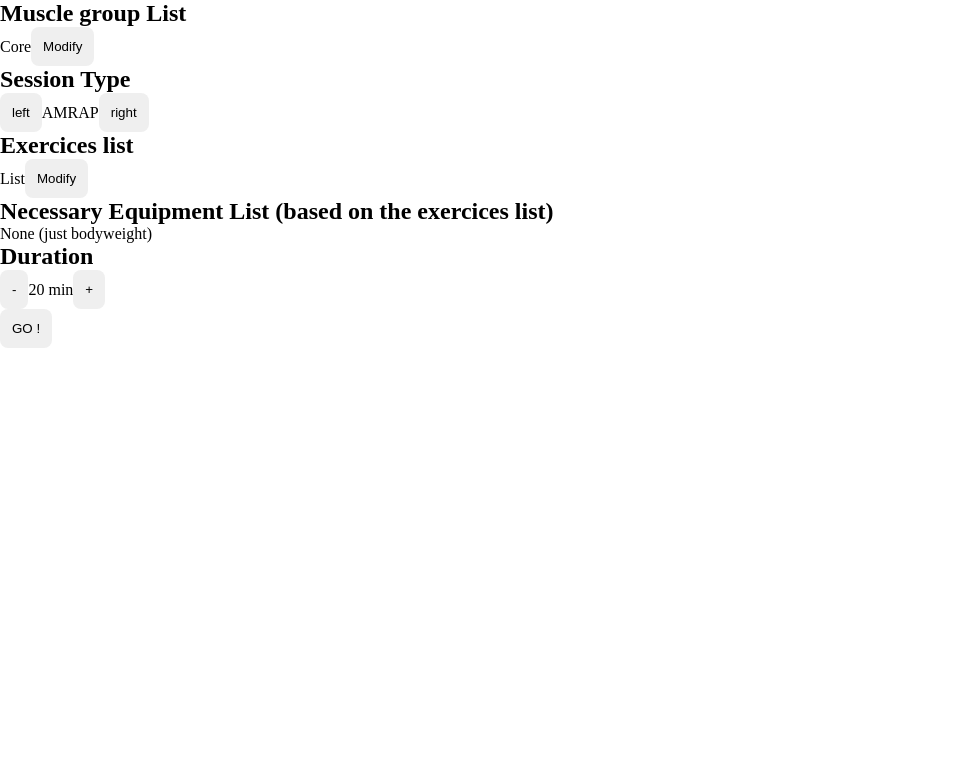
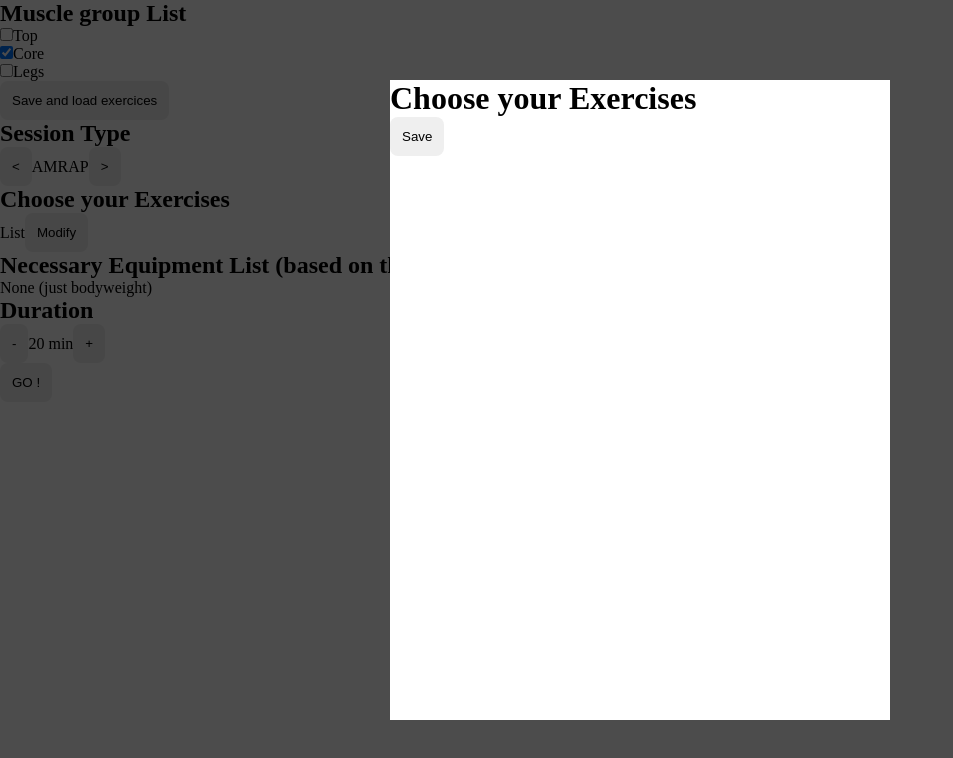
Before and after one commit to sam-ebe/workout-rush, a React (Vite) app: page / in a window 1280 px wide. Both pictures are taken after a click on the button "Modify". Shown: the top 758 px of the page, without its empty margins (0-953 px from the left). Built offline with nearby package versions, Linux system fonts and the light colour scheme.

Commit message:
added basic MuscleGroupList logic

```diff
--- /dev/null
+++ b/src/components/Modal.jsx
@@ -0,0 +1,35 @@
+import { styled } from "styled-components";
+import React from "react";
+import { Button } from "./Button";
+
+function Modal({ handleOpen, modalTitle }) {
+  return (
+    <Backdrop>
+      <StyledModal>
+        <h1>{modalTitle}</h1>
+        <Button onClick={handleOpen}>Save</Button>
+      </StyledModal>
+    </Backdrop>
+  );
+}
+
+export default Modal;
+
+const StyledModal = styled.div`
+  width: 80%;
+  max-width: 500px;
+  height: 80%;
+  background: white;
+  margin: auto;
+`;
+
+const Backdrop = styled.div`
+  display: flex;
+  position: absolute;
+  top: 0;
+  left: 0;
+  width: 100vw;
+  height: 100vh;
+  z-index: 2;
+  background: rgb(0, 0, 0, 0.7);
+`;
--- /dev/null
+++ b/src/components/MuscleGroupList.jsx
@@ -0,0 +1,48 @@
+import React from "react";
+import { Button } from "./Button";
+
+function MuscleGroupList({
+  allMuscleGroup,
+  selectedMuscleGroup,
+  handleChangeMuscleGroup,
+  isSavedMuscleGroup,
+  handleSaveMuscleGroup,
+}) {
+  const handleChange = (e) => {
+    handleChangeMuscleGroup(e.target.value);
+  };
+  const handleSave = () => {
+    handleSaveMuscleGroup(!isSavedMuscleGroup);
+  };
+
+  return (
+    <>
+      <h2>Muscle group List</h2>
+      <ul>
+        {allMuscleGroup.map((item, index) => {
+          return !isSavedMuscleGroup ? (
+            <li key={index}>
+              <input
+                type="checkbox"
+                name=""
+                id=""
+                value={item}
+                checked={selectedMuscleGroup.includes(item) ? true : false}
+                onChange={handleChange}
+              />
+              <label htmlFor={item}>{item}</label>
+            </li>
+          ) : (
+            selectedMuscleGroup.includes(item) && <li key={index}>{item}</li>
+          );
+        })}
+      </ul>
+
+      <Button onClick={handleSave} disabled={selectedMuscleGroup.length < 1}>
+        {!isSavedMuscleGroup ? "Save and load exercices" : "Modify"}
+      </Button>
+    </>
+  );
+}
+
+export default MuscleGroupList;
--- a/src/components/SessionSelect.jsx
+++ b/src/components/SessionSelect.jsx
@@ -1,34 +1,65 @@
-import React from "react";
+import React, { useState } from "react";
 import { Button } from "./Button";
 import { styled } from "styled-components";
+import Modal from "./Modal";
+import MuscleGroupList from "./MuscleGroupList";
+
+const allMuscleGroup = ["Top", "Core", "Legs"];
+
 function SessionSelect() {
+  const [open, setOpen] = useState(false);
+  const [selectedMuscleGroup, setSelectedMuscleGroup] = useState([
+    getRandomInArray(allMuscleGroup),
+  ]);
+  const [isSavedMuscleGroup, setIsSavedMuscleGroup] = useState(false);
+  const modalTitle = "Choose your Exercises";
+
+  const handleOpen = () => {
+    setOpen(!open);
+  };
+
+  const handleChangeMuscleGroup = (muscleGroup) => {
+    setSelectedMuscleGroup(
+      selectedMuscleGroup.includes(muscleGroup)
+        ? selectedMuscleGroup.filter((item) => item !== muscleGroup)
+        : [...selectedMuscleGroup, muscleGroup],
+    );
+  };
+
+  const handleSaveMuscleGroup = (val) => {
+    setIsSavedMuscleGroup(val);
+  };
+
   return (
     <>
-      {/*Opens a modal, saves state after Save button (because it will reload exercices from exercice list */}
-      {/*possibility of multiple muscle groups. When full body selected , the others turn gray, add button too */}
-      <h2>Muscle group List</h2>
-      <Selector>
-        <p>Core</p>
-        <Button>Modify</Button>
-      </Selector>
-      {/* Changes only the number of reps/series (if displayed in the exercices list. For example : no numbers for AMRAP) and session duration */}
+      <StyledSessionSelect>
+        {/*after Save button will reload exercises from exercise list */}
+        <MuscleGroupList
+          allMuscleGroup={allMuscleGroup}
+          selectedMuscleGroup={selectedMuscleGroup}
+          handleChangeMuscleGroup={handleChangeMuscleGroup}
+          isSavedMuscleGroup={isSavedMuscleGroup}
+          handleSaveMuscleGroup={handleSaveMuscleGroup}
+        />
+
+        {/* Changes only the number of reps/series (if displayed in the exercises list. For example : no numbers for AMRAP) and session duration */}
         <h2>Session Type</h2>
         <Selector>
-        <Button>left</Button>
+          <Button>{"<"}</Button>
           <p>AMRAP</p>
-        <Button>right</Button>
+          <Button>{">"}</Button>
         </Selector>
         {/*Opens a modal*/}
         {/*search by categories*/}
         {/*Inputs for number of reps*/}
-      {/*Add Recommended number of exercices : 1-5 */}
-      <h2>Exercices list</h2>
+        {/*Add Recommended number of exercises : 1-5 */}
+        <h2>{modalTitle}</h2>
         <Selector>
           List
-        <Button>Modify</Button>
+          <Button onClick={handleOpen}>Modify</Button>
         </Selector>
-      {/* depends on selected exercices, comes from loaded exercices data*/}
-      <h2>Necessary Equipment List (based on the exercices list)</h2>
+        {/* depends on selected exercises, comes from loaded exercises data*/}
+        <h2>Necessary Equipment List (based on the exercises list)</h2>
         <Selector>
           <p>None (just bodyweight)</p>
         </Selector>
@@ -40,12 +71,22 @@ function SessionSelect() {
           <Button>+</Button>
         </Selector>
         <Button>GO ! </Button>
+        {open && <Modal handleOpen={handleOpen} modalTitle={modalTitle} />}
+      </StyledSessionSelect>
     </>
   );
 }
 
 export default SessionSelect;
 
+function getRandomInArray(array) {
+  return array[Math.floor(Math.random() * array.length)];
+}
+
+const StyledSessionSelect = styled.div`
+  position: relative;
+`;
+
 const Selector = styled.div`
   display: flex;
   align-items: center;
```
Lines whose indentation alone changed are shown as unchanged.
